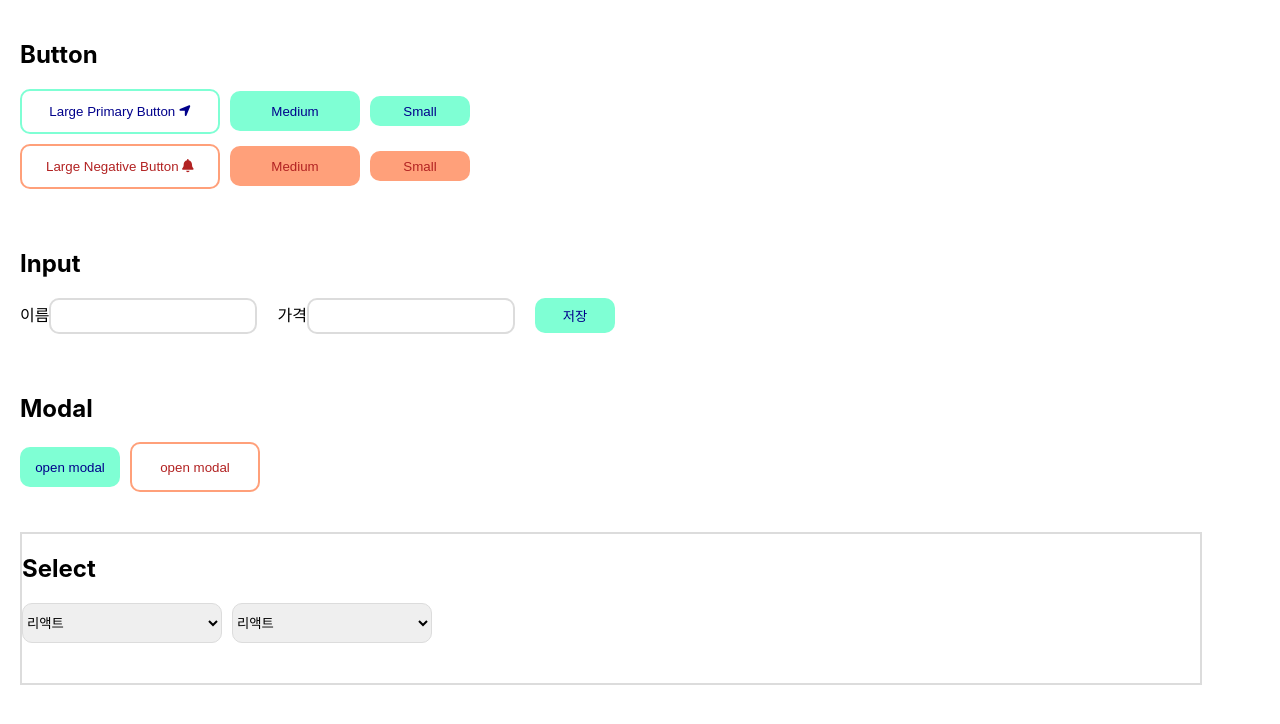
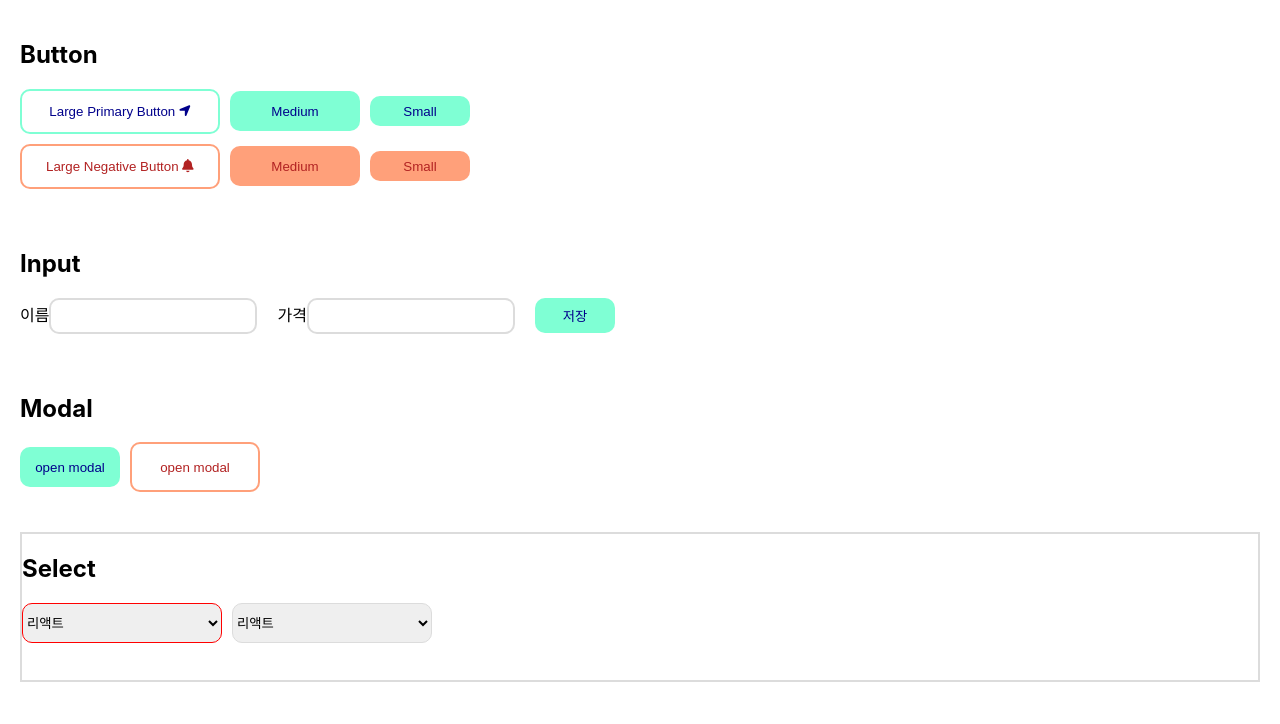
Before and after one commit to SAEMMM/React_StylePage, a React (Create React App) app: page / in a window 1280 px wide. Shown: the top 724 px of the page. Built offline with nearby package versions, Linux system fonts and the light colour scheme.

Commit message:
모달 전체화면 수정

```diff
--- a/package.json
+++ b/package.json
@@ -14,6 +14,7 @@
     "react": "^18.2.0",
     "react-dom": "^18.2.0",
     "react-scripts": "5.0.1",
+    "react-select": "^5.7.2",
     "styled-components": "^5.3.10",
     "web-vitals": "^2.1.4"
   },
--- a/src/App.js
+++ b/src/App.js
@@ -2,15 +2,15 @@ import Button from "./components/Button";
 import Input from "./components/Input";
 import Modal from "./components/Modal";
 import Select from "./components/Select";
+import FirstModal from "./modal/FirstModal";
+import SecondModal from "./modal/SecondModal";
+import { useState } from "react";
 
 function App() {
 
   return (
     <>
-      <Button />
-      <Input />
       <Modal />
-      <Select />
     </>
   );
 }
--- a/src/components/Modal.js
+++ b/src/components/Modal.js
@@ -2,6 +2,9 @@ import React, { useState } from 'react'
 import styled from 'styled-components'
 import FirstModal from '../modal/FirstModal'
 import SecondModal from '../modal/SecondModal'
+import Button from './Button'
+import Input from './Input'
+import Select from './Select'
 
 
 function Modal() {
@@ -9,18 +12,18 @@ function Modal() {
     const firstModalOpen = () => {
         setModalFir(true)
     }
-    console.log('1modal', modalFir)
 
     const [modalSec, setModalSec] = useState(false)
     const secondModalOpen = () => {
         setModalSec(true)
     }
-    console.log('2modal', modalSec)
 
     return (
         <>
             <FirstModal modalFir={modalFir} setModalFir={setModalFir} />
             <SecondModal modalSec={modalSec} setModalSec={setModalSec} />
+            <Button />
+            <Input />
             <Background>
                 <h2>Modal</h2>
                 <>
@@ -28,6 +31,7 @@ function Modal() {
                     <BtnModal onClick={secondModalOpen} overlay="close">open modal</BtnModal>
                 </>
             </Background>
+            <Select />
         </>
     )
 }
--- a/src/components/Select.js
+++ b/src/components/Select.js
@@ -6,18 +6,18 @@ function Select() {
         <Background>
             <BgBox>
                 <h2>Select</h2>
-                <SelectSt name="stack">
+                <SelectStFir name="stack">
                     <option value="react">리액트</option>
                     <option value="java">자바</option>
                     <option value="spring">스프링</option>
                     <option value="reactNative">리액트네이티브</option>
-                </SelectSt>
-                <SelectSt name="stack-hidden">
+                </SelectStFir>
+                <SelectStSec name="stack-hidden">
                     <option value="react">리액트</option>
                     <option value="java">자바</option>
                     <option value="spring">스프링</option>
                     <option value="reactNative">리액트네이티브</option>
-                </SelectSt>
+                </SelectStSec>
             </BgBox>
         </Background>
     )
@@ -31,15 +31,29 @@ const Background = styled.div`
 `
 
 const BgBox = styled.div`
-      width: 95%;
+      box-sizing: border-box;
+      width: 100%;
+      height: 150px;
       border: 2px solid Gainsboro;
-      padding-bottom: 40px;
+      overflow: hidden;
+      position: relative;
 `
 
-const SelectSt = styled.select`
+const SelectStFir = styled.select`
+    width: 200px;
+    height: 40px;
+    border: 1px solid red;
+    border-radius: 10px;
+    margin-right: 10px;
+    position: absolute;
+`
+
+const SelectStSec = styled.select`
     width: 200px;
     height: 40px;
     border: 1px solid Gainsboro;
     border-radius: 10px;
     margin-right: 10px;
+    position: absolute;
+    left: 210px;
 `
--- a/src/modal/SecondModal.js
+++ b/src/modal/SecondModal.js
@@ -1,4 +1,4 @@
-import React, { useEffect, useRef } from 'react'
+import React, { useRef } from 'react'
 import styled from 'styled-components'
 
 function SecondModal({ modalSec, setModalSec }) {
@@ -23,6 +23,7 @@ function SecondModal({ modalSec, setModalSec }) {
 export default SecondModal
 
 const SecondModalBg = styled.div`
+      z-index: 5000;
       width: 100%;
       height: 100%;
       background-color: rgba(0, 0, 0, 0.6);
@@ -43,5 +44,9 @@ const SecondModalBox = styled.div`
 `
 
 const SecondModalBtn = styled.button`
-
+    width: 30px;
+    height: 30px;
+    border-radius: 20px;
+    border: none;
+    cursor: pointer;
 `
```
Also changed, not shown: 2 other files (tests, documents, lock files or other folders).
